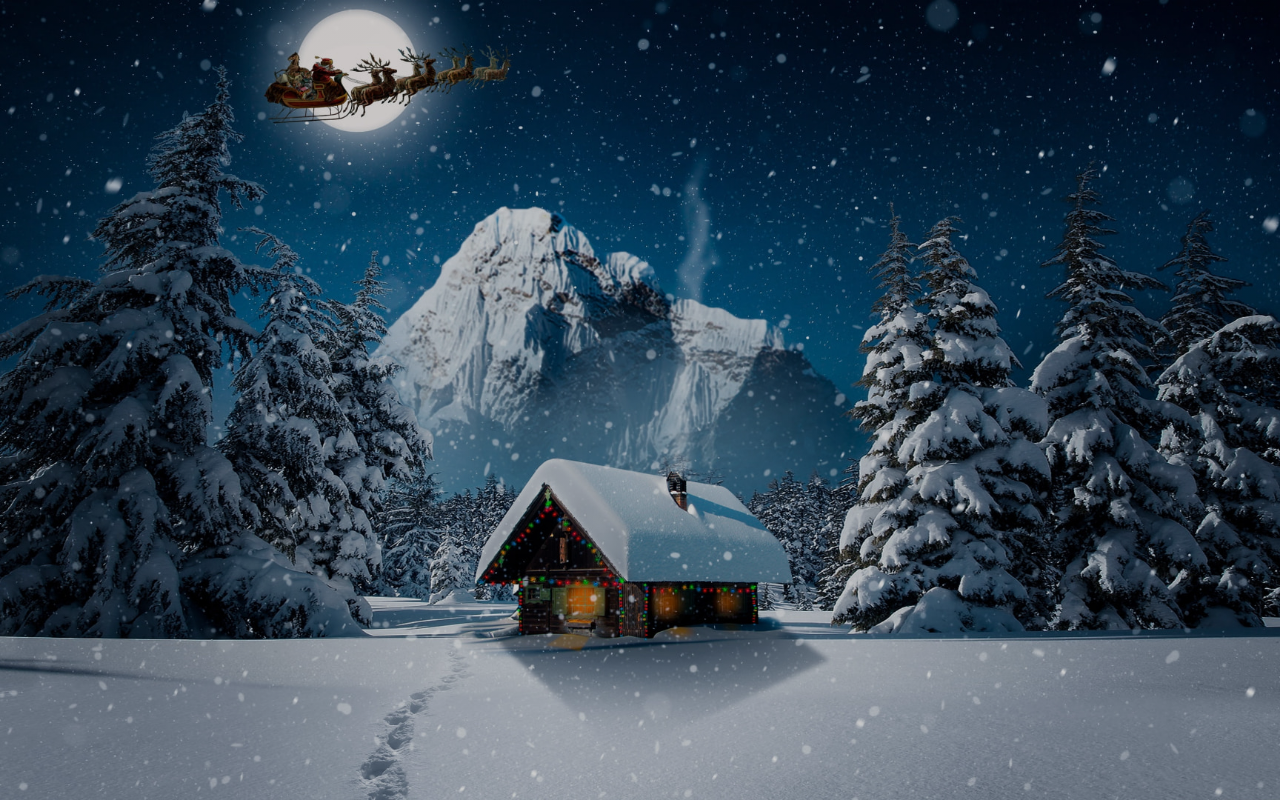
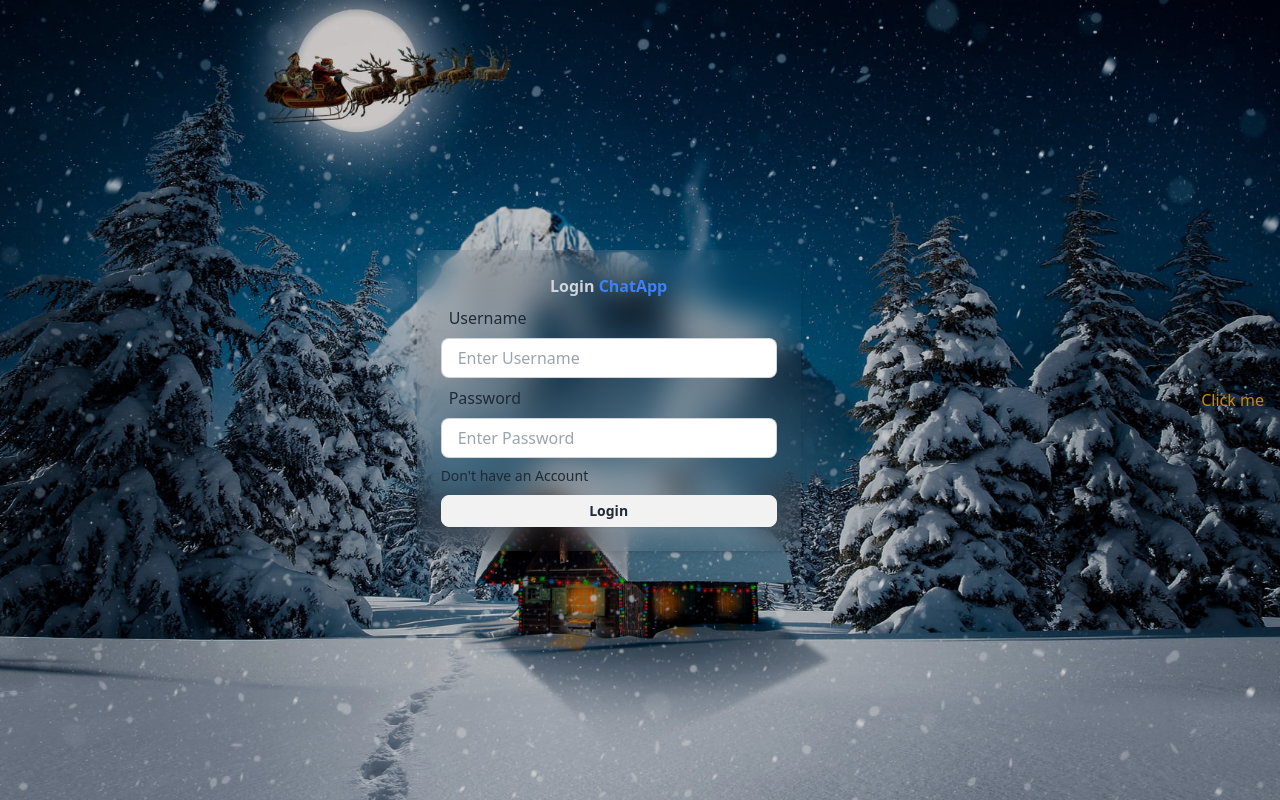
Before and after one commit to Azzam1503/InstantChat, a React (Vite) app in the folder frontend/: page /login in a window 1280 px wide. Built offline with nearby package versions, Linux system fonts and the light colour scheme.

Commit message:
completed user signup, login and logout feature

```diff
--- a/frontend/src/App.tsx
+++ b/frontend/src/App.tsx
@@ -7,15 +7,18 @@ import { useAuthContext } from "./context/AuthContext";
 
 
 function App() {
-  const {authUser} = useAuthContext();
+  const {authUser, setAuthUser} = useAuthContext();
   return (
     <>
       <div className="p-4 h-screen flex items-center justify-center">
         <Routes>
-          <Route path="/login" element={authUser ? <Home/> : <Navigate to="/login"/>} />
+          <Route path="/" element={authUser ? <Home/> : <Navigate to="/login"/>} />
           <Route path="/login" element={authUser ? <Navigate to="/" /> : <Login/>}/>
           <Route path="/signup" element={authUser ? <Navigate to="/" /> : <Signup/>}/>
         </Routes>
+        <button onClick={() => {
+          console.log(authUser)
+        }} className="text-yellow-600">Click me</button>
       </div>
     </>
   )
--- a/frontend/src/components/sidebar/LogoutButton.tsx
+++ b/frontend/src/components/sidebar/LogoutButton.tsx
@@ -1,11 +1,24 @@
 import React from "react";
 import {BiLogOut} from "react-icons/bi";
+import useLogout from "../../hooks/useLogout";
 
 
 const LogoutButton : React.FC= () => {
+    const {loading, logout} = useLogout();
     return (
         <div className="mt-auto">
-            <BiLogOut className="w-6 h-6 text-white cursor-pointer" />
+            {/* {
+                loading ? (
+                    <span className="loading loading-spinner"></span>
+                ): (
+                    <BiLogOut
+                    onClick={() => logout}
+                    className="w-6 h-6 text-white cursor-pointer" />
+                )
+            } */}
+            <BiLogOut
+            onClick={logout}
+            className="w-6 h-6 text-white cursor-pointer" />
         </div>
     )
 }
--- /dev/null
+++ b/frontend/src/hooks/useLogout.ts
@@ -0,0 +1,35 @@
+import { useState } from "react";
+import { useAuthContext } from "../context/AuthContext";
+
+const useLogout = () => {
+    const [loading, setLoading] = useState(false);
+    const {setAuthUser} = useAuthContext();
+
+
+    const logout = async () => {
+    try {
+        setLoading(true);
+        const res = await fetch("/api/auth/logout", {
+            method: "POST",
+            headers: {
+                "Content-Type": "application/json"
+            }
+        });
+
+        const data = await res.json();
+        console.log(data);
+        localStorage.removeItem("chat-user");
+        setAuthUser("null");
+
+
+    } catch (error) {
+        console.log("error in logout", error)
+    }finally{
+        setLoading(false);
+    }
+   }
+
+   return {loading, logout};
+}
+
+export default useLogout;
--- /dev/null
+++ b/frontend/src/hooks/useSignin.ts
@@ -0,0 +1,54 @@
+import { useState } from "react"
+import { useAuthContext } from "../context/AuthContext";
+import toast from "react-hot-toast";
+
+interface LoginI{
+    username: string,
+    password: string
+}
+
+const useSignin = () => {
+    const {setAuthUser} = useAuthContext();
+    const [loading, setLoading] = useState(false);
+    const signin = async ({username, password} :LoginI) =>{
+        const success = handleInputErrors({username, password});
+        if(!success) return;
+        try {
+            setLoading(true);
+
+            const res = await fetch("/api/auth/login", {
+                method: "POST",
+                headers: {
+                    'Content-Type': "application/json",
+                },
+                body: JSON.stringify({username, password})
+
+            });
+
+            const data = await res.json();
+            console.log(data);
+            if(data.error){
+                throw new Error(data.error);
+            }
+            localStorage.setItem("chat-user", JSON.stringify(data));
+            setAuthUser(data);
+        } catch (error: any) {
+            toast.error(error.message);
+            console.log("error in log", error);
+        }finally{
+            setLoading(false);
+        }
+    }
+
+    return {loading, signin};
+}
+
+export default useSignin;
+
+function handleInputErrors({username ,password}: LoginI){
+    if(!username  || !password ){
+      toast.error('Please fill in all fields')
+      return false;
+    }
+    return true;
+  }
--- a/frontend/src/main.tsx
+++ b/frontend/src/main.tsx
@@ -4,13 +4,15 @@ import App from "./App.tsx";
 import "./index.css";
 import { BrowserRouter } from "react-router-dom";
 import { AuthContextProvider } from "./context/AuthContext.tsx";
+import { Toaster } from 'react-hot-toast';
 
 
 ReactDOM.createRoot(document.getElementById("root")!).render(
   <React.StrictMode>
     <BrowserRouter>
     <AuthContextProvider>
-      <App />
+        <App />
+      <Toaster />
     </AuthContextProvider>
     </BrowserRouter>
   </React.StrictMode>
--- a/frontend/src/pages/login/Login.tsx
+++ b/frontend/src/pages/login/Login.tsx
@@ -1,7 +1,23 @@
-import React from 'react'
+import React, { useState } from 'react'
 import { Link } from 'react-router-dom'
+import useSignin from '../../hooks/useSignin';
 
-const Login = () => {
+const Login: React.FC = () => {
+  const {loading, signin} = useSignin();
+  const [userCredentials, setUserCredentials] = useState({
+    username: "",
+    password: ""
+  });
+
+  const handleChange = (e: React.ChangeEvent<HTMLInputElement>) => {
+    const {name, value} = e.target;
+    setUserCredentials((prev) => ({...prev, [name]: value}));
+  }
+
+  const handleSubmit=async (e: React.FormEvent<HTMLFormElement>) => {
+    e.preventDefault();
+    await signin(userCredentials)
+  }
   return (
     <div className='flex flex-col items-center jusitfy-center min-w-96 mx-auto'>
       <div className="w-full p-6 rounded-lg shadow-md bg-gray-400 bg-clip-padding backdrop-filter backdrop-blur-lg bg-opacity-0">
@@ -9,25 +25,27 @@ const Login = () => {
           <span className="text-blue-500"> ChatApp</span>
         </h1>
 
-       <form action="">
+       <form onSubmit={handleSubmit}>
         <div>
             <label className="label p-2">
               <span className="text-base label-text">Username</span>
             </label>
-            <input type="text" placeholder='Enter Username' className="w-full input input-bordered h-10"/>
+            <input type="text" name='username' placeholder='Enter Username' className="w-full input input-bordered h-10" onChange={handleChange} />
           </div>
 
           <div>
             <label className="label p-2">
               <span className="text-base label-text">Password</span>
             </label>
-            <input type="password" placeholder='Enter Password' className="w-full input input-bordered h-10"/>
+            <input type="password" name='password' placeholder='Enter Password' className="w-full input input-bordered h-10" onChange={handleChange} />
           </div>
 
           <Link to='/signup' className="text-sm hover:underline hover:text-blue-600 mt-2 inline-block">Don't have an Account</Link>
 
           <div>
-            <button className="btn btn-block btn-sm mt-2">Login</button>
+            <button className="btn btn-block btn-sm mt-2" disabled={loading} type='submit'>
+              {loading ? <span className="loading loading-spinner"></span>: "Login"}
+            </button>
           </div>
        </form>
 
```
